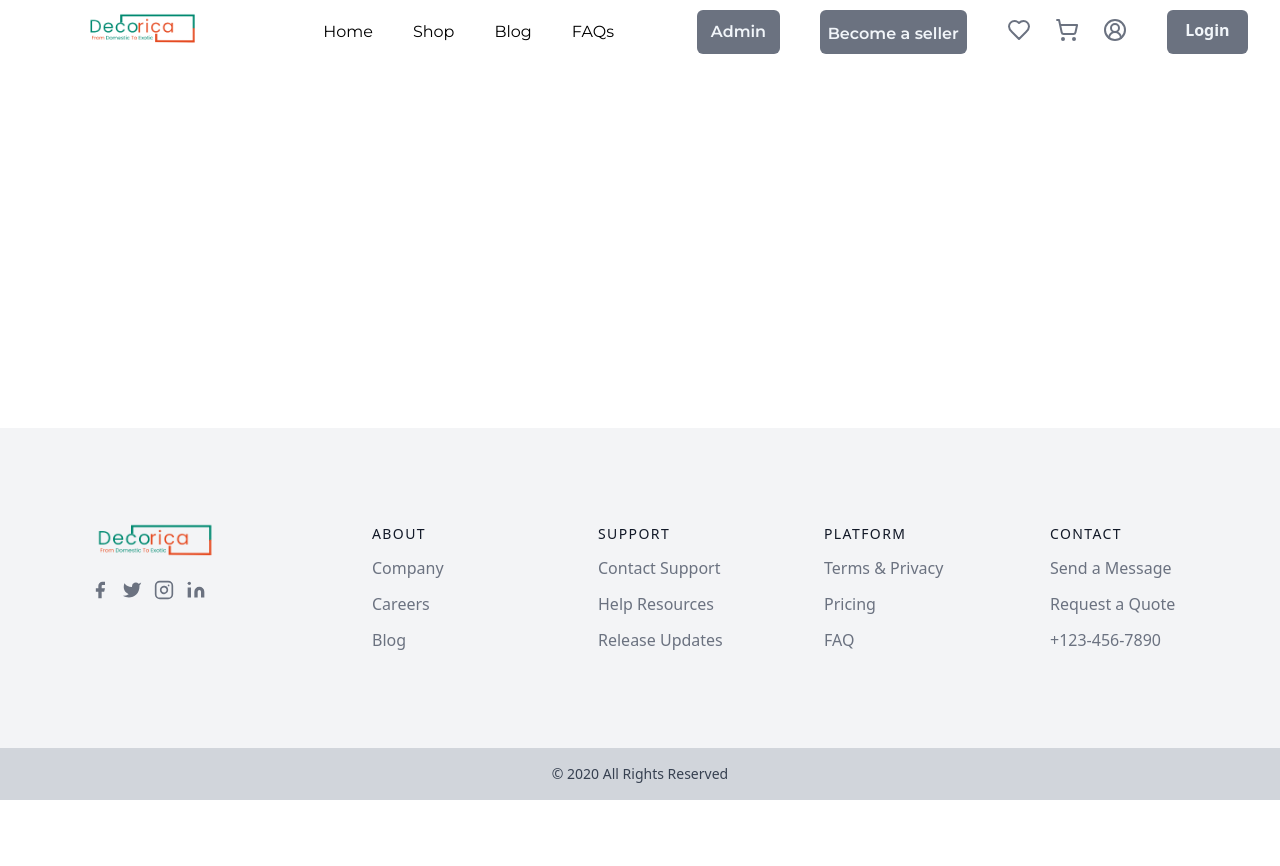
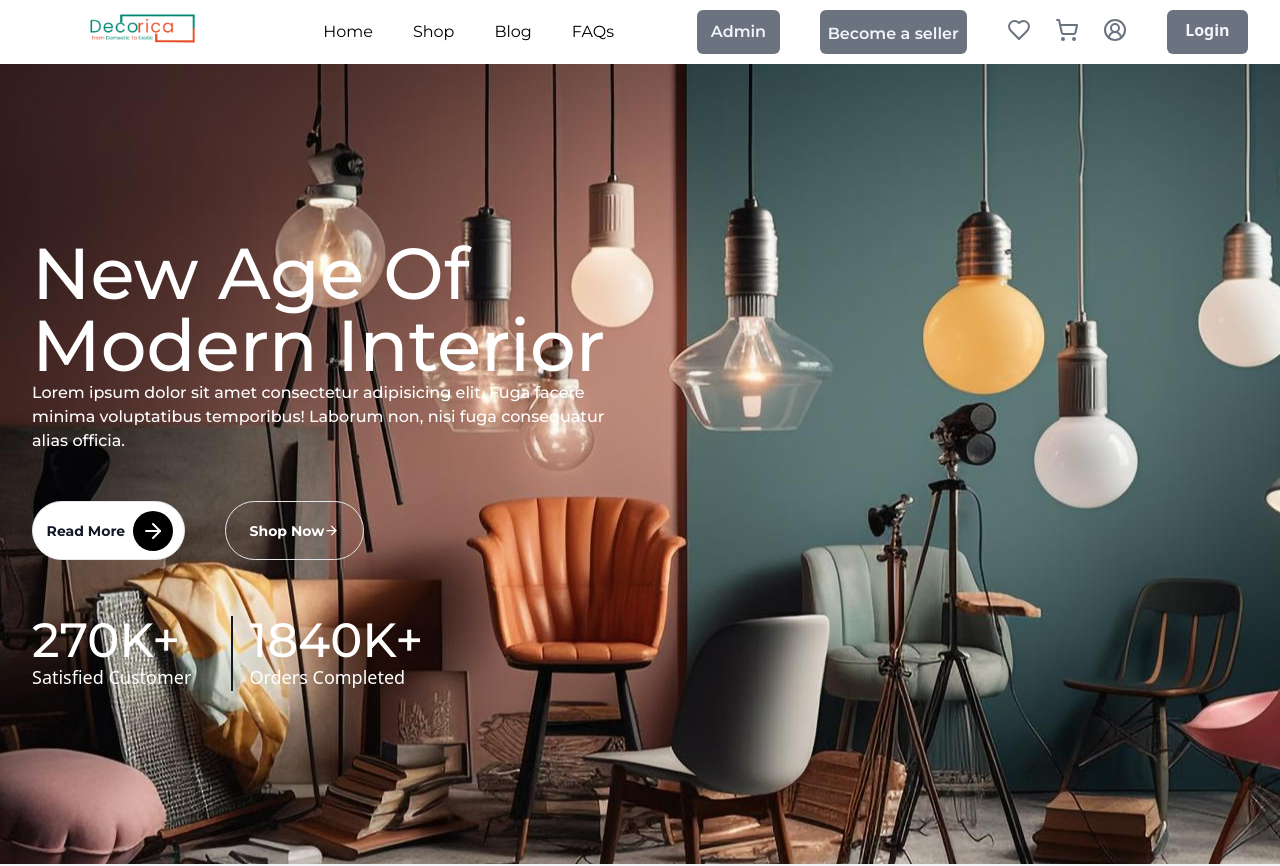
Before and after one commit to Pujari-Raj/decorica-frontend, a React (Vite) app: page / in a window 1280 px wide. Shown: the top 866 px of the page. Before the commit the page ends 800 px from the top, so only its background shows below. Built offline with nearby package versions, Linux system fonts and the light colour scheme.

Commit message:
change: changes in ROUTES_ARR array , change: changed App layout , UserActions

```diff
--- a/src/App.jsx
+++ b/src/App.jsx
@@ -1,12 +1,36 @@
-import { BrowserRouter } from "react-router-dom";
+import { BrowserRouter, Route, Routes } from "react-router-dom";
 import "./App.css";
 import Layout from "./Layout/Layout";
+import { ROUTES_ARR } from "./constants/globalConstants";
+import { Suspense } from "react";
 
 function App() {
   return (
     <>
       <BrowserRouter>
-        <Layout />
+        {/* <Layout /> */}
+        <Layout>
+          <Suspense fallback={<div>Loading...</div>}>
+            <Routes>
+              {ROUTES_ARR.map((item, index) =>(
+                // item?.component ? (
+                //   <Route
+                //     key={index}
+                //     path={item.path}
+                //     element={<item.component />}
+                //     exact
+                //   />
+                // ) : null
+                <Route
+                key={index}
+                path={item.path}
+                element={<item.component />}
+                exact
+              />
+              ))}
+            </Routes>
+          </Suspense>
+        </Layout>
       </BrowserRouter>
     </>
   );
--- /dev/null
+++ b/src/Icons/Icons.jsx
@@ -0,0 +1,27 @@
+import { Heart, ShoppingCart, CircleUserRound } from "lucide-react";
+
+export const Icons = {
+  Wishlist: Heart,
+  Cart: ShoppingCart,
+  Profile: CircleUserRound,
+};
+
+export const ArrowRightIcon = ({size}) => {
+  return (
+    <svg
+      xmlns="http://www.w3.org/2000/svg"
+      width={size}
+      height={size}
+      viewBox="0 0 24 24"
+      fill="none"
+      stroke="currentColor"
+      stroke-width="2"
+      stroke-linecap="round"
+      stroke-linejoin="round"
+      class="lucide lucide-arrow-right"
+    >
+      <path d="M5 12h14" />
+      <path d="m12 5 7 7-7 7" />
+    </svg>
+  );
+};
--- a/src/Layout/UserActions.jsx
+++ b/src/Layout/UserActions.jsx
@@ -1,7 +1,6 @@
 import React from 'react';
 import {Link} from 'react-router-dom';
-import {Icons} from '../components/Icons'
-import { Icon } from 'lucide-react';
+import {Icons} from '../Icons/Icons'
 
 const UserActions = () => {
   return (
--- a/src/components/Icons.js
+++ /dev/null
@@ -1,7 +0,0 @@
-import {Heart, ShoppingCart, CircleUserRound} from 'lucide-react';
-
-export const Icons = {
-    Wishlist : Heart,
-    Cart : ShoppingCart,
-    Profile : CircleUserRound,
-}
--- a/src/constants/globalConstants.js
+++ b/src/constants/globalConstants.js
@@ -1,6 +1,12 @@
+// import Home from "../pages/Home/Home";
+
+import React from "react";
+
+const Home = React.lazy(() => import("../pages/Home/Home"));
+
 export const ROUTES_ARR  = [
-    { name: "Home", path: "/" },
-    { name: "Shop", path: "/shop" },
-    { name: "Blog", path: "/blog" },
-    { name: "FAQs", path: "/faqs" },
+    { name: "Home", component: Home, path: "/" },
+    { name: "Shop", component: "", path: "/shop" },
+    { name: "Blog", component: "", path: "/blog" },
+    { name: "FAQs", component: "", path: "/faqs" },
 ]
```
